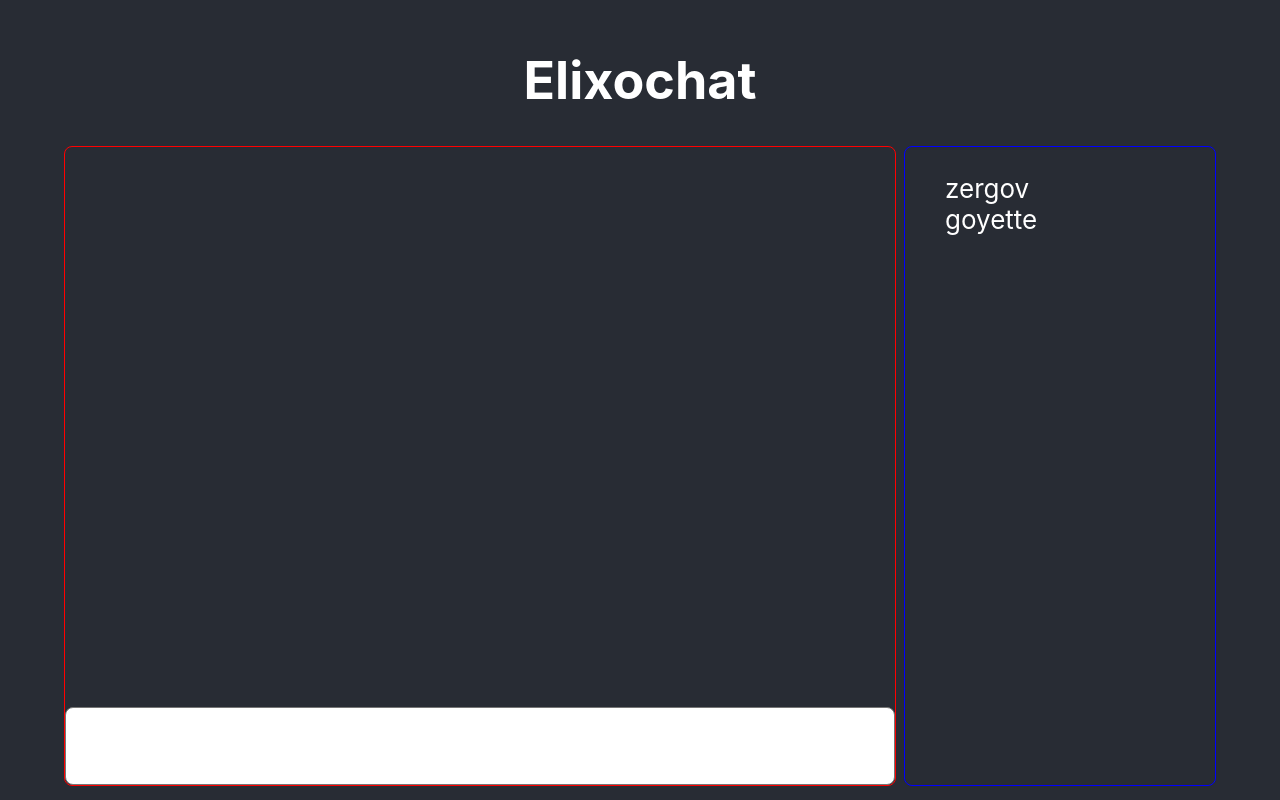
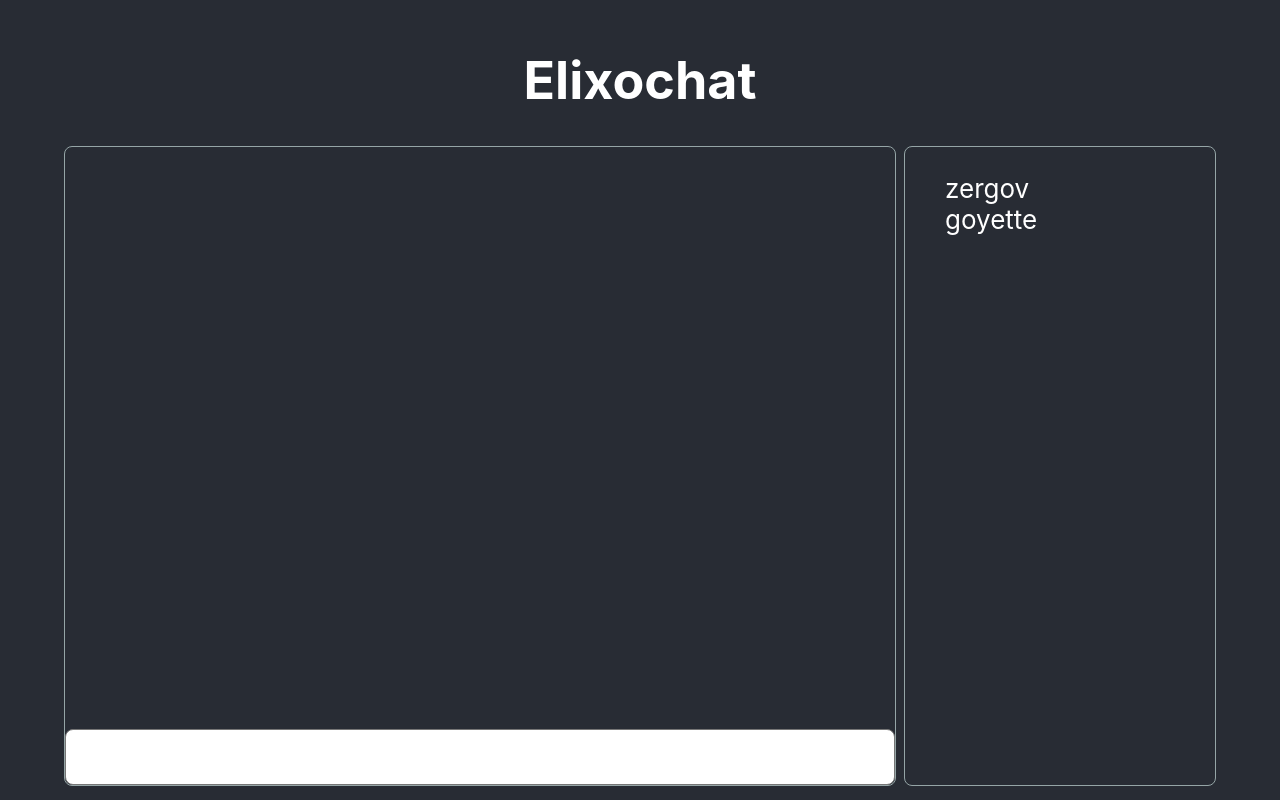
Before and after one commit to zergov/elixochat, a React (Create React App) app in the folder frontend/: page / in a window 1280 px wide. Built offline with nearby package versions, Linux system fonts and the light colour scheme.

Commit message:
textarea is fixed height

```diff
--- a/frontend/src/App.css
+++ b/frontend/src/App.css
@@ -27,7 +27,7 @@
 .chat .chatbox {
   grid-area: chatbox;
   border-radius: 8px;
-  border: 1px solid red;
+  border: 1px solid #95a5a6;
   display: flex;
   flex-direction: column;
   justify-content: space-between;
@@ -42,11 +42,12 @@
   resize: none;
   border-radius: 8px;
   font-size: 0.6em;
+  min-height: 50px;
 }
 
 .chat .online-users {
   grid-area: online-users;
   border-radius: 8px;
   margin-left: 8px;
-  border: 1px solid blue;
+  border: 1px solid #95a5a6;
 }
--- a/frontend/src/App.js
+++ b/frontend/src/App.js
@@ -25,7 +25,7 @@ export default props => {
           <ul>
             { messages.map(message => <li>{message}</li>) }
           </ul>
-          <textarea onKeyDown={onMessageChange} rows="4"></textarea>
+          <textarea onKeyDown={onMessageChange}></textarea>
         </section>
         <section className="online-users">
           <ul>
```
